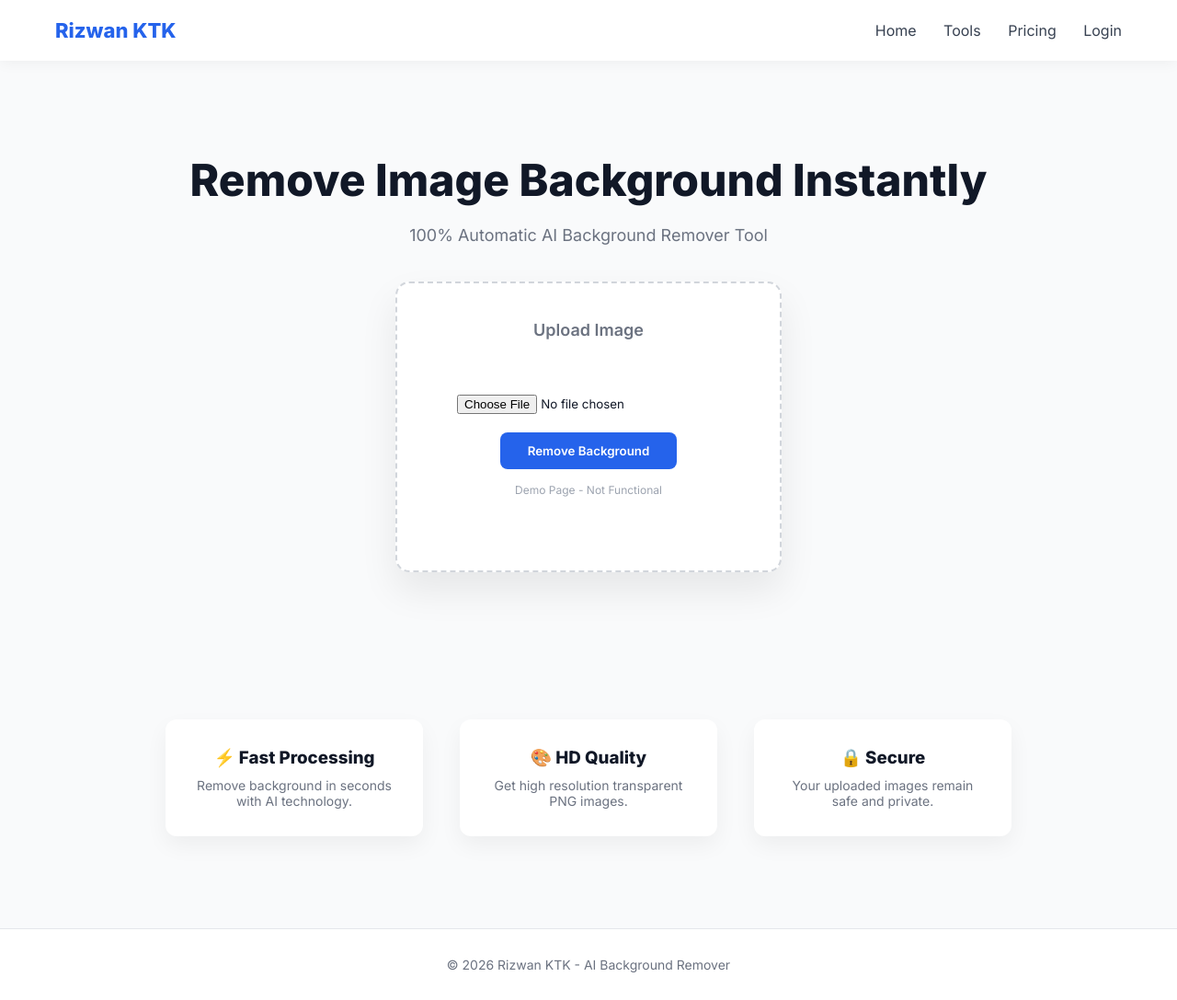
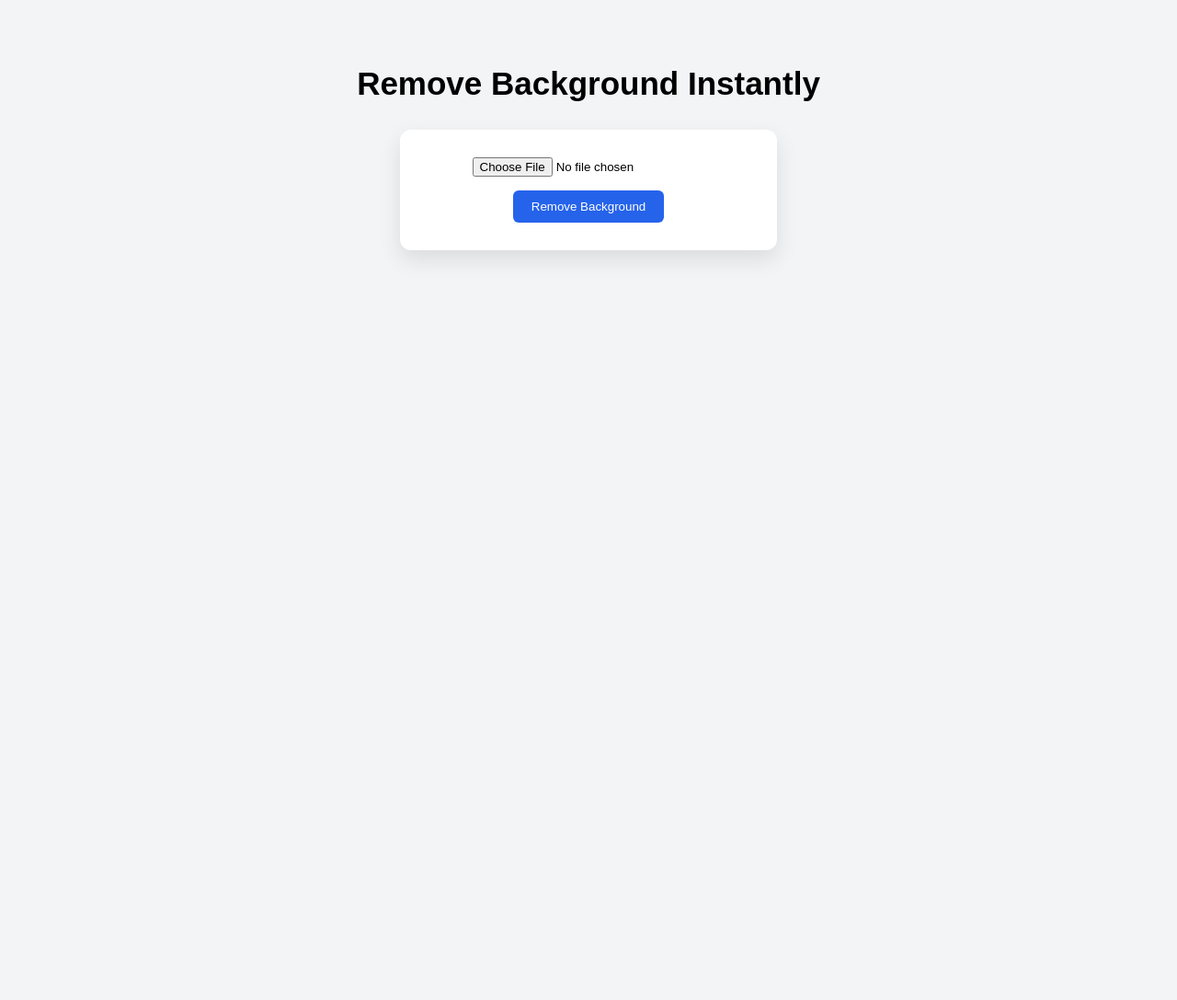
Before and after one commit to killereditz185-blip/killereditz185-blip.github.io, a plain HTML site: page index.html in a window 1280 px wide. Shown: the whole page at 92% size. After the commit the page ends 800 px from the top, so only its background shows below. Drawn offline with Linux system fonts and the light colour scheme.

Commit message:
Update index.html

```diff
--- a/index.html
+++ b/index.html
@@ -1,195 +1,75 @@
 <!DOCTYPE html>
-<html lang="en">
+<html>
 <head>
 <meta charset="UTF-8">
 <meta name="viewport" content="width=device-width, initial-scale=1.0">
-<title>Rizwan KTK - AI Background Remover</title>
+<title>AI Background Remover</title>
 
-<link href="https://fonts.googleapis.com/css2?family=Inter:wght@400;600;800&display=swap" rel="stylesheet">
+<script src="https://cdn.jsdelivr.net/npm/@imgly/background-removal/dist/bundle.js"></script>
 
 <style>
-*{
-  margin:0;
-  padding:0;
-  box-sizing:border-box;
-  font-family:'Inter', sans-serif;
+body{
+  font-family:Arial;
+  background:#f3f4f6;
+  text-align:center;
+  padding:40px;
 }
 
-body{
-  background:#f9fafb;
-  color:#111827;
+h1{
+  font-size:35px;
 }
 
-/* Navbar */
-.navbar{
-  display:flex;
-  justify-content:space-between;
-  align-items:center;
-  padding:20px 60px;
+.box{
   background:white;
-  box-shadow:0 2px 15px rgba(0,0,0,0.05);
+  padding:30px;
+  width:350px;
+  margin:30px auto;
+  border-radius:12px;
+  box-shadow:0 10px 25px rgba(0,0,0,0.1);
 }
 
-.logo{
-  font-weight:800;
-  font-size:22px;
-  color:#2563eb;
+button{
+  padding:10px 20px;
+  background:#2563eb;
+  color:white;
+  border:none;
+  border-radius:6px;
+  cursor:pointer;
+  margin-top:15px;
 }
 
-.nav-links a{
-  text-decoration:none;
-  margin-left:25px;
-  color:#374151;
-  font-weight:500;
-}
-
-/* Hero */
-.hero{
-  text-align:center;
-  padding:100px 20px 60px;
-}
-
-.hero h1{
-  font-size:48px;
-  font-weight:800;
-  margin-bottom:20px;
-}
-
-.hero p{
-  font-size:18px;
-  color:#6b7280;
-  margin-bottom:40px;
-}
-
-/* Upload Box */
-.upload-card{
-  background:white;
-  width:420px;
-  margin:auto;
-  padding:40px;
-  border-radius:15px;
-  box-shadow:0 20px 40px rgba(0,0,0,0.08);
-  border:2px dashed #d1d5db;
-}
-
-.upload-card input{
-  margin:20px 0;
-}
-
-.upload-card button{
-  padding:12px 30px;
-  border:none;
-  background:#2563eb;
-  color:white;
-  border-radius:8px;
-  font-weight:600;
-  cursor:pointer;
-}
-
-.upload-card button:hover{
-  background:#1d4ed8;
-}
-
-/* Features */
-.features{
-  margin-top:100px;
-  display:flex;
-  justify-content:center;
-  gap:40px;
-  padding:0 20px 100px;
-  flex-wrap:wrap;
-}
-
-.feature-box{
-  background:white;
-  width:280px;
-  padding:30px;
-  border-radius:12px;
-  text-align:center;
-  box-shadow:0 10px 25px rgba(0,0,0,0.05);
-}
-
-.feature-box h3{
-  margin-bottom:10px;
-}
-
-.feature-box p{
-  color:#6b7280;
-  font-size:14px;
-}
-
-/* Footer */
-footer{
-  text-align:center;
-  padding:30px;
-  background:white;
-  border-top:1px solid #e5e7eb;
-  font-size:14px;
-  color:#6b7280;
-}
-
-/* Responsive */
-@media(max-width:768px){
-  .upload-card{
-    width:90%;
-  }
-  .navbar{
-    padding:15px 20px;
-  }
-  .hero h1{
-    font-size:32px;
-  }
+img{
+  margin-top:20px;
+  max-width:300px;
 }
 </style>
 </head>
 
 <body>
 
-<div class="navbar">
-  <div class="logo">Rizwan KTK</div>
-  <div class="nav-links">
-    <a href="#">Home</a>
-    <a href="#">Tools</a>
-    <a href="#">Pricing</a>
-    <a href="#">Login</a>
-  </div>
+<h1>Remove Background Instantly</h1>
+
+<div class="box">
+  <input type="file" id="imageInput">
+  <br>
+  <button onclick="removeBg()">Remove Background</button>
 </div>
 
-<section class="hero">
-  <h1>Remove Image Background Instantly</h1>
-  <p>100% Automatic AI Background Remover Tool</p>
+<img id="result">
 
-  <div class="upload-card">
-    <p style="font-weight:600;">Upload Image</p>
-    <input type="file">
-    <br>
-    <button>Remove Background</button>
-    <p style="margin-top:15px;font-size:12px;color:#9ca3af;">
-      Demo Page - Not Functional
-    </p>
-  </div>
-</section>
+<script>
+async function removeBg(){
+  const file = document.getElementById('imageInput').files[0];
+  if(!file){
+    alert("Select image first");
+    return;
+  }
 
-<section class="features">
-  <div class="feature-box">
-    <h3>⚡ Fast Processing</h3>
-    <p>Remove background in seconds with AI technology.</p>
-  </div>
-
-  <div class="feature-box">
-    <h3>🎨 HD Quality</h3>
-    <p>Get high resolution transparent PNG images.</p>
-  </div>
-
-  <div class="feature-box">
-    <h3>🔒 Secure</h3>
-    <p>Your uploaded images remain safe and private.</p>
-  </div>
-</section>
-
-<footer>
-  © 2026 Rizwan KTK - AI Background Remover
-</footer>
+  const blob = await window.removeBackground(file);
+  const url = URL.createObjectURL(blob);
+  document.getElementById("result").src = url;
+}
+</script>
 
 </body>
 </html>
```
